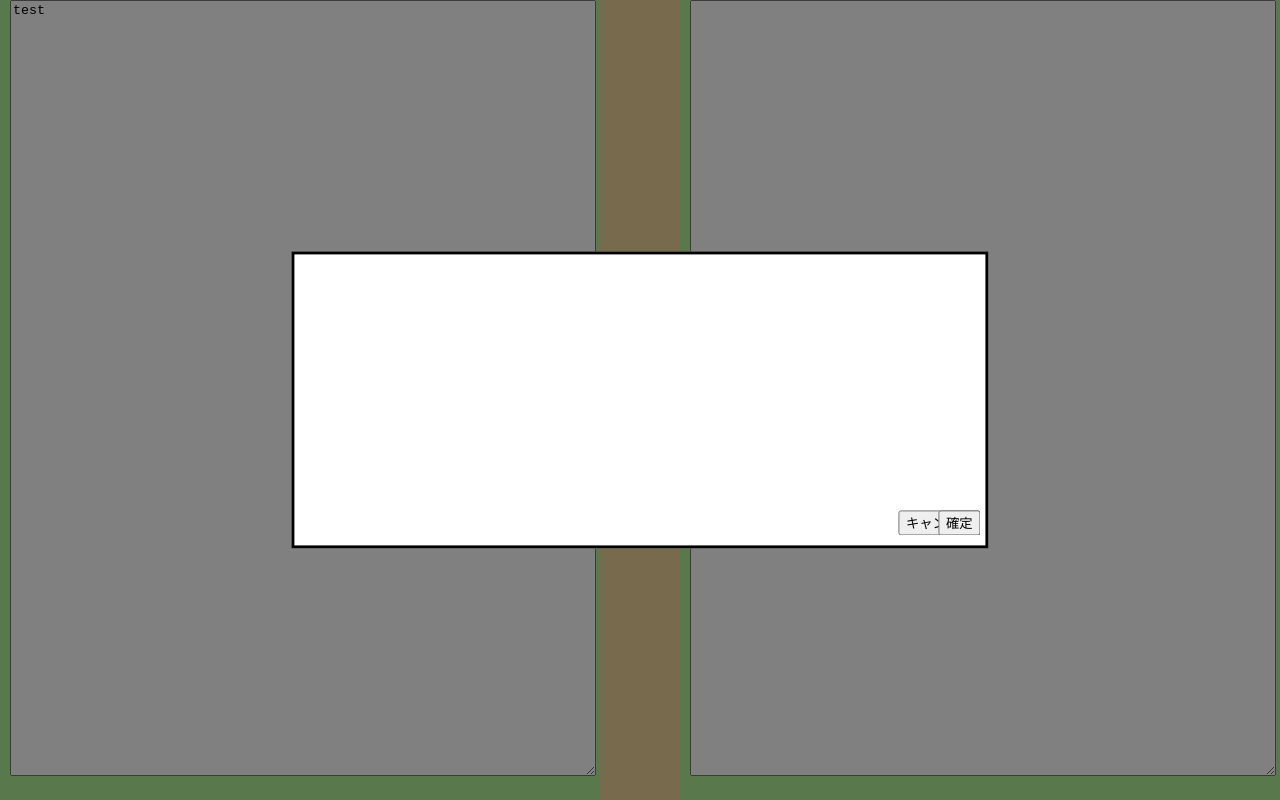
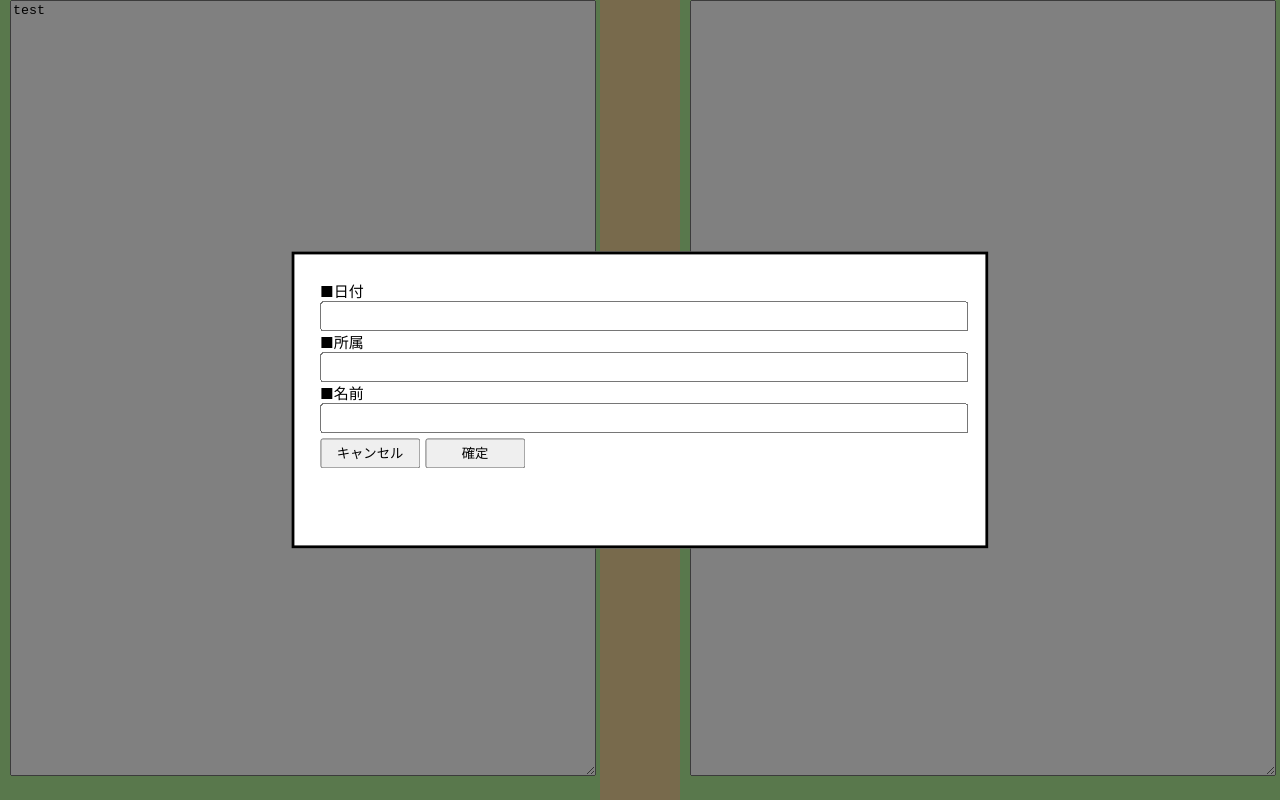
Before and after one commit to cyber-ikegami/projectTemplate_react, a React (Create React App) app: page / in a window 1280 px wide. Both pictures are taken after a click on the button "抽出". Built offline with nearby package versions, Linux system fonts and the light colour scheme.

Commit message:
進捗状況1126_03

```diff
--- a/src/App.tsx
+++ b/src/App.tsx
@@ -5,13 +5,26 @@ import styled from 'styled-components';
 const App = ()=> {
   const [value, setValue] = useState<string>('test');
   const [isDialog, setDialog] = useState<boolean>(false);
+  let [printValue, selectValue] = useState<string>();
   return (
     <>
       <_Dialog isDisplay={isDialog}>
         <dialog>
-          <text></text>
-          <button>キャンセル</button>
-          <button>確定</button>
+          <span>■日付</span>
+          <input type="text" />
+          <span>■所属</span>
+          <input type="text" />
+          <span>■名前</span>
+          <input type="text" />
+
+          <button onClick={()=>{
+            setDialog(false);
+          }}>キャンセル</button>
+
+          <button onClick={()=>{
+            setDialog(false);
+
+          }}>確定</button>
         </dialog>
       </_Dialog>
 
@@ -24,12 +37,15 @@ const App = ()=> {
       <_Buttons>
         <button onClick={()=>{
           setDialog(true);
+          //selectValue(window.getSelection()?.toString);
         }}>抽出</button>
         <button>リセット</button>
       </_Buttons>
 
       <_Form>
-        <textarea></textarea>
+        <textarea>
+
+        </textarea>
       </_Form>
     </>
   );
@@ -84,6 +100,11 @@ const _Dialog = styled.div<{
   top: 0;
   left: 0;
   z-index: 10;
+  //text-align: right;
+
+  & span {
+    font-size: 15px;
+  }
 
   & dialog {
     background-color: white;
@@ -96,14 +117,16 @@ const _Dialog = styled.div<{
     transform: translate(-50%,-50%);
   }
 
-  & text {
+  & input {
     width: 100%;
     height: 10%;
   }
 
   & button {
-    position: fixed;
-    right: 5px;
+    width: 100px;
+    height: 30px;
+    margin-top: 5px;
+    margin-right: 5px;
     bottom: 10px;
   }
 `;
```
